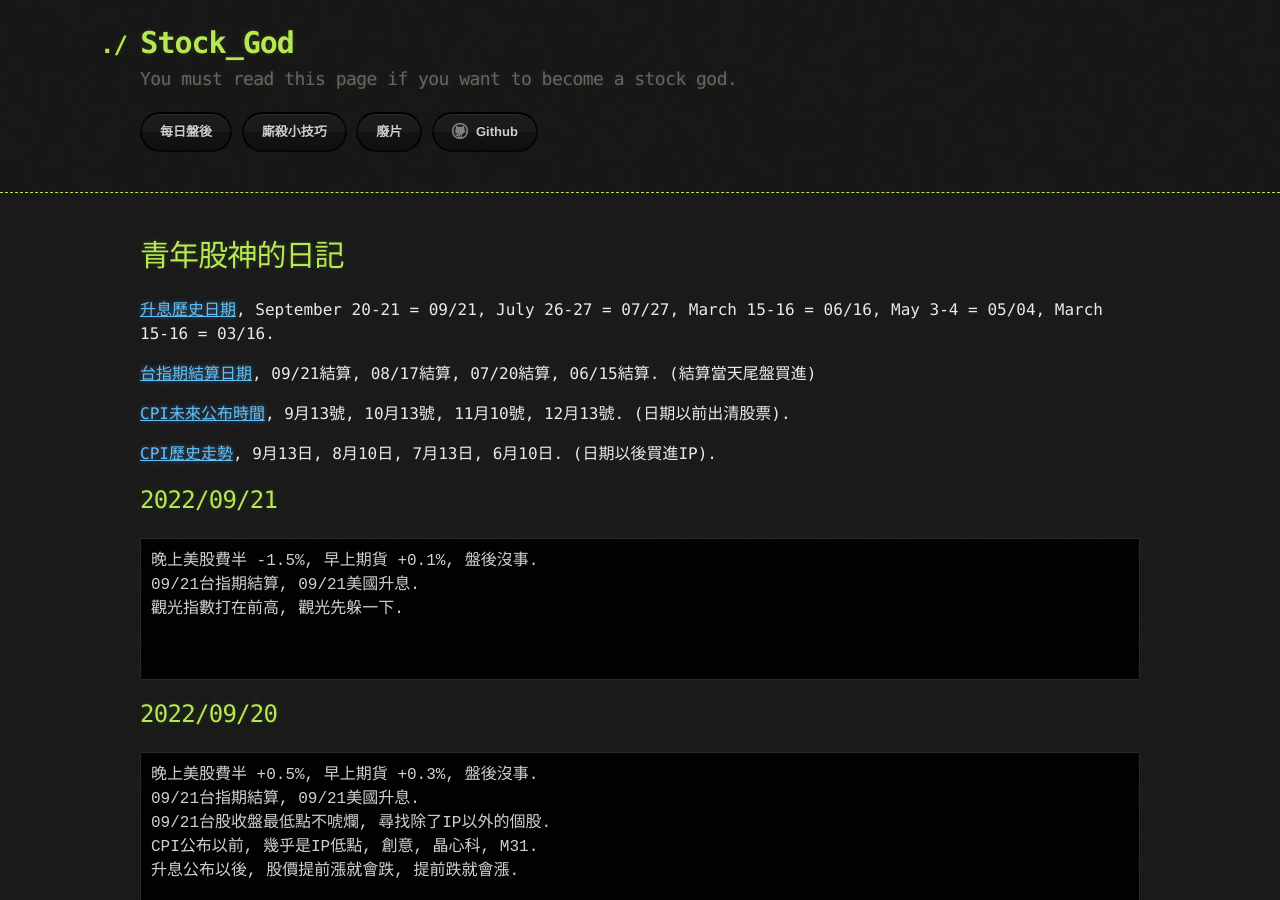
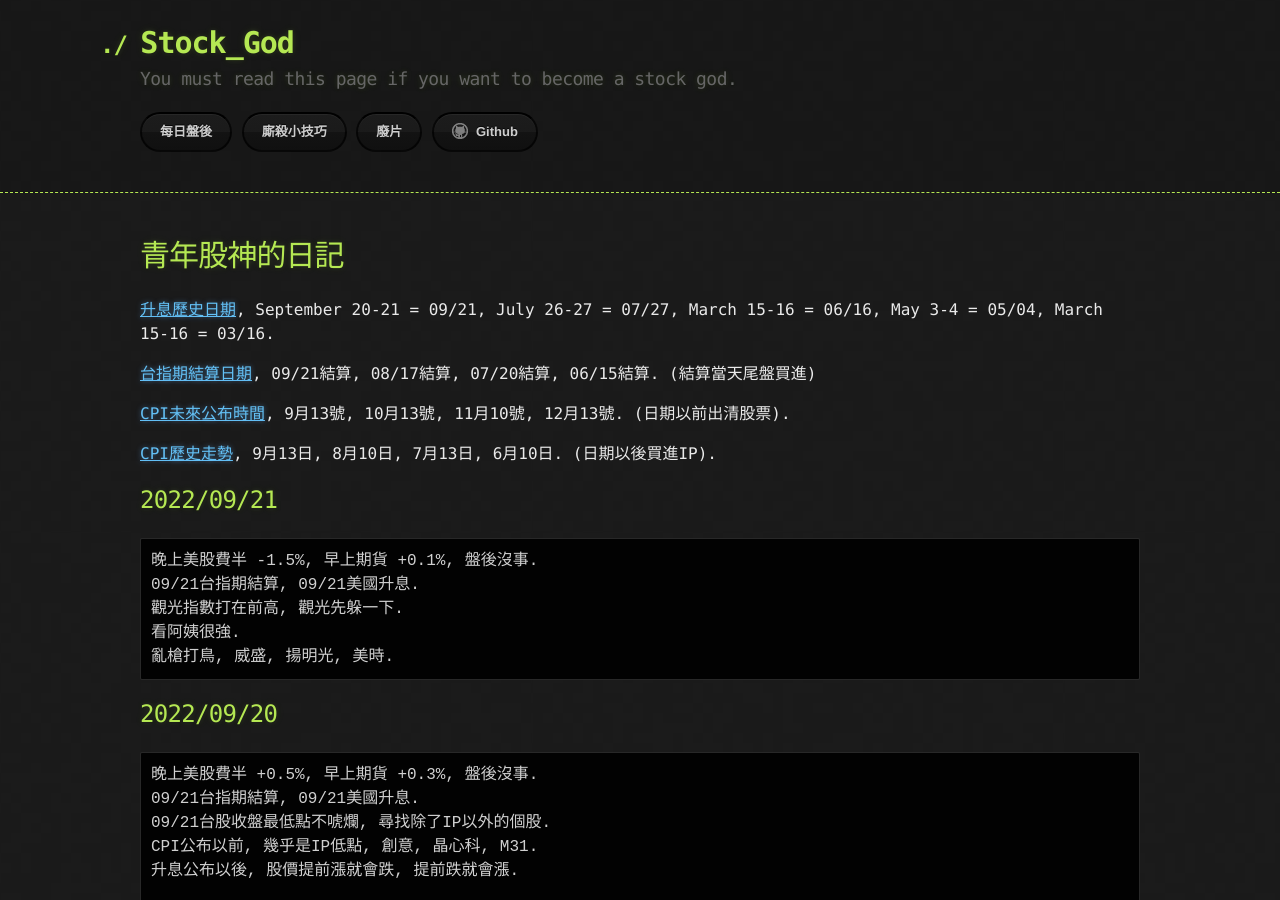
Before and after one commit to lepg5487/Stock_God, a Jekyll site: the page built from index.md, in a window 1280 px wide and 900 px high. Built offline with Jekyll 4.4.1, drawn with Linux system fonts in a browser that asks for light colours; our own code applies the rules of GitHub Pages for plain Markdown files.

Commit message:
Update index.md

````diff
--- a/index.md
+++ b/index.md
@@ -17,8 +17,8 @@ layout: testlayouts
 晚上美股費半 -1.5%, 早上期貨 +0.1%, 盤後沒事.
 09/21台指期結算, 09/21美國升息.
 觀光指數打在前高, 觀光先躲一下.
-
-
+看阿姨很強.
+亂槍打鳥, 威盛, 揚明光, 美時.
 ```
 
 ## 2022/09/20
````
